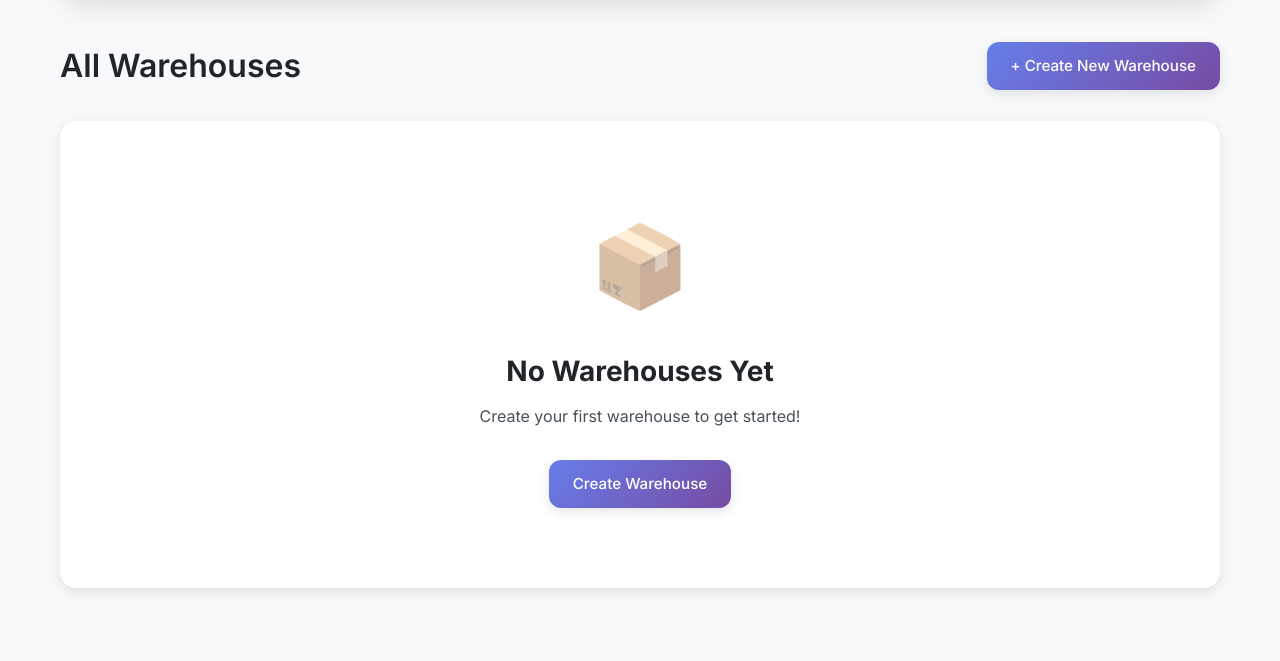
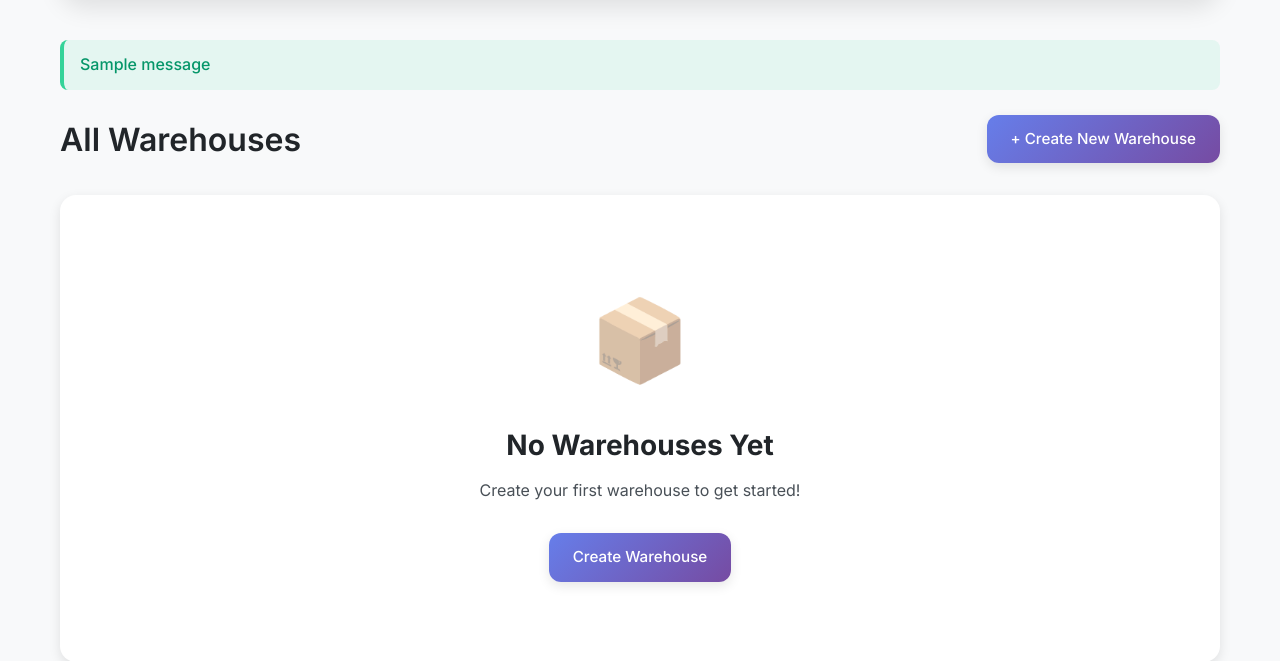
Before and after one commit to kuhalainen/ohtuvarasto, a Flask app: page / in a window 1280 px wide. Shown: the part 222-883 px from the top of the page. Run offline with Flask 3, Linux system fonts and the light colour scheme; one stand-in notice (Sample message) is shown.

Commit message:
Add input validation and user feedback with flash messages
Co-authored-by: kuhalainen <182494262+kuhalainen@users.noreply.github.com>

```diff
--- a/src/app.py
+++ b/src/app.py
@@ -1,9 +1,12 @@
 """Flask Web Application for Warehouse Management"""
-from flask import Flask, render_template, request, redirect, url_for
+import os
+from flask import Flask, render_template, request, redirect, url_for, flash
 from warehouse_manager import WarehouseManager
 
 app = Flask(__name__)
-app.secret_key = 'dev-secret-key-change-in-production'
+app.secret_key = os.environ.get(
+    'SECRET_KEY', 'dev-secret-key-change-in-production'
+)
 
 # Initialize the warehouse manager
 manager = WarehouseManager()
@@ -53,12 +56,16 @@ def edit_warehouse(warehouse_id):
         try:
             capacity = float(request.form.get('capacity', 0))
             current_stock = float(request.form.get('current_stock', 0))
-            manager.update_warehouse(
+            success, message = manager.update_warehouse(
                 warehouse_id, name, capacity, current_stock
             )
-            return redirect(
-                url_for('view_warehouse', warehouse_id=warehouse_id)
-            )
+            if success:
+                flash(message, 'success')
+                return redirect(
+                    url_for('view_warehouse', warehouse_id=warehouse_id)
+                )
+            return render_template('edit.html', warehouse=warehouse,
+                                   error=message)
         except ValueError:
             return render_template('edit.html', warehouse=warehouse,
                                    error="Invalid number format")
@@ -77,10 +84,26 @@ def delete_warehouse(warehouse_id):
 def add_to_warehouse(warehouse_id):
     """Add items to a warehouse"""
     try:
-        amount = float(request.form.get('amount', 0))
-        manager.add_to_warehouse(warehouse_id, amount)
+        amount_str = request.form.get('amount')
+        if not amount_str:
+            flash('Please enter an amount', 'error')
+            return redirect(
+                url_for('view_warehouse', warehouse_id=warehouse_id)
+            )
+
+        amount = float(amount_str)
+        if amount <= 0:
+            flash('Amount must be greater than zero', 'error')
+            return redirect(
+                url_for('view_warehouse', warehouse_id=warehouse_id)
+            )
+
+        if manager.add_to_warehouse(warehouse_id, amount):
+            flash(f'Successfully added {amount:.2f} items', 'success')
+        else:
+            flash('Failed to add items', 'error')
     except ValueError:
-        pass
+        flash('Invalid amount format', 'error')
     return redirect(url_for('view_warehouse', warehouse_id=warehouse_id))
 
 
@@ -88,10 +111,27 @@ def add_to_warehouse(warehouse_id):
 def remove_from_warehouse(warehouse_id):
     """Remove items from a warehouse"""
     try:
-        amount = float(request.form.get('amount', 0))
-        manager.remove_from_warehouse(warehouse_id, amount)
+        amount_str = request.form.get('amount')
+        if not amount_str:
+            flash('Please enter an amount', 'error')
+            return redirect(
+                url_for('view_warehouse', warehouse_id=warehouse_id)
+            )
+
+        amount = float(amount_str)
+        if amount <= 0:
+            flash('Amount must be greater than zero', 'error')
+            return redirect(
+                url_for('view_warehouse', warehouse_id=warehouse_id)
+            )
+
+        removed = manager.remove_from_warehouse(warehouse_id, amount)
+        if removed > 0:
+            flash(f'Successfully removed {removed:.2f} items', 'success')
+        else:
+            flash('Failed to remove items', 'error')
     except ValueError:
-        pass
+        flash('Invalid amount format', 'error')
     return redirect(url_for('view_warehouse', warehouse_id=warehouse_id))
 
 
--- a/src/static/style.css
+++ b/src/static/style.css
@@ -418,6 +418,51 @@ header h1 a {
     font-weight: 500;
 }
 
+/* Flash Messages */
+.flash-messages {
+    margin-bottom: 24px;
+}
+
+.flash-message {
+    padding: 12px 16px;
+    border-radius: 8px;
+    margin-bottom: 12px;
+    font-weight: 500;
+    animation: slideDown 0.3s ease;
+}
+
+@keyframes slideDown {
+    from {
+        opacity: 0;
+        transform: translateY(-10px);
+    }
+    to {
+        opacity: 1;
+        transform: translateY(0);
+    }
+}
+
+.flash-success {
+    background: rgba(52, 211, 153, 0.1);
+    border-left: 4px solid #34d399;
+    color: #059669;
+}
+
+.flash-error {
+    background: rgba(245, 87, 108, 0.1);
+    border-left: 4px solid #f5576c;
+    color: #f5576c;
+}
+
+html[data-theme="dark"] .flash-success {
+    color: #34d399;
+}
+
+html[data-theme="dark"] .flash-error {
+    color: #f87171;
+}
+
+
 /* Warehouse Detail */
 .warehouse-detail {
     display: grid;
--- a/src/templates/base.html
+++ b/src/templates/base.html
@@ -21,6 +21,18 @@
         </header>
 
         <main>
+            {% with messages = get_flashed_messages(with_categories=true) %}
+                {% if messages %}
+                    <div class="flash-messages">
+                        {% for category, message in messages %}
+                            <div class="flash-message flash-{{ category }}">
+                                {{ message }}
+                            </div>
+                        {% endfor %}
+                    </div>
+                {% endif %}
+            {% endwith %}
+
             {% block content %}{% endblock %}
         </main>
 
--- a/src/warehouse_manager.py
+++ b/src/warehouse_manager.py
@@ -29,14 +29,29 @@ class WarehouseManager:
         return list(self.warehouses.values())
 
     def update_warehouse(self, warehouse_id, name, capacity, current_stock):
-        """Update a warehouse's name and capacity"""
-        if warehouse_id in self.warehouses:
-            warehouse = self.warehouses[warehouse_id]
-            warehouse['name'] = name
-            # Create a new Varasto with updated values
-            warehouse['varasto'] = Varasto(capacity, current_stock)
-            return True
-        return False
+        """Update a warehouse's name and capacity
+
+        Returns a tuple (success, message) where success is a boolean
+        and message is a string describing the result.
+        """
+        if warehouse_id not in self.warehouses:
+            return False, "Warehouse not found"
+
+        warehouse = self.warehouses[warehouse_id]
+        warehouse['name'] = name
+
+        # Check if current_stock exceeds capacity
+        if current_stock > capacity:
+            message = (
+                f"Current stock ({current_stock}) exceeds "
+                f"capacity ({capacity}). "
+                "Stock will be capped to capacity if you continue."
+            )
+            return False, message
+
+        # Create a new Varasto with updated values
+        warehouse['varasto'] = Varasto(capacity, current_stock)
+        return True, "Warehouse updated successfully"
 
     def delete_warehouse(self, warehouse_id):
         """Delete a warehouse"""
```
